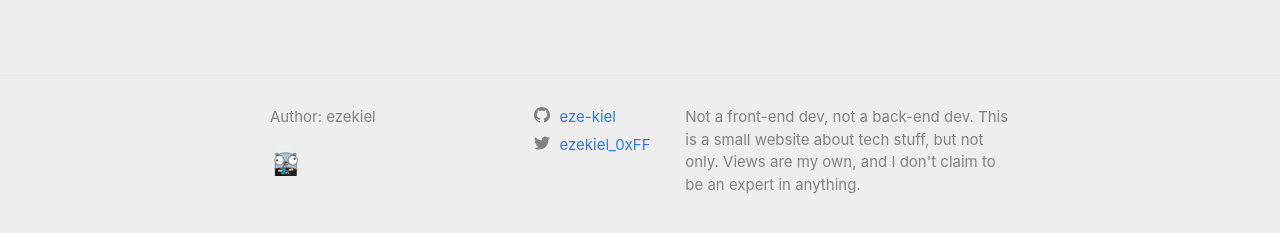
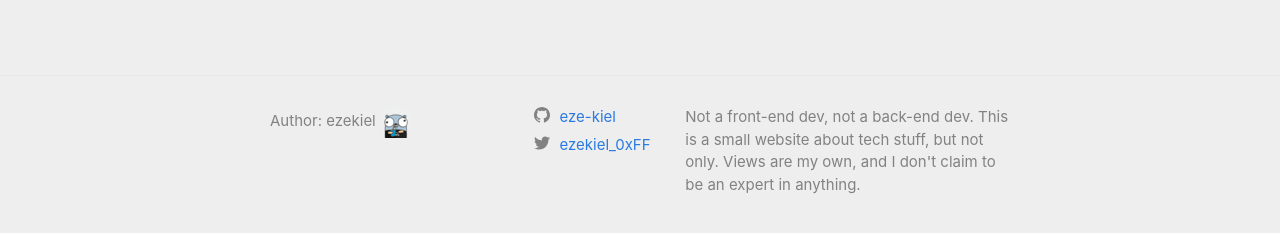
Before and after one commit to eze-kiel/old-eze-kiel.github.io, a Jekyll site: the page built from index.markdown, in a window 1280 px wide. Shown: the part 644-877 px from the top of the page. Built offline with Jekyll 4.4.1, drawn with Linux system fonts in a browser that asks for light colours.

Commit message:
fixed footer

```diff
--- a/_includes/footer.html
+++ b/_includes/footer.html
@@ -8,8 +8,7 @@
         <ul class="contact-list">
           <li class="p-name">
             {%- if site.author -%}
-             <p>Author: {{ site.author | escape }}</p>
-             <img src="/favicon/favicon-32x32.png" alt="Gophezekiel">
+             <p>Author: {{ site.author | escape }} <img src="/favicon/favicon-32x32.png" alt="Gophezekiel"></p>
             {%- else -%}
               {{ site.title | escape }}
             {%- endif -%}
```
